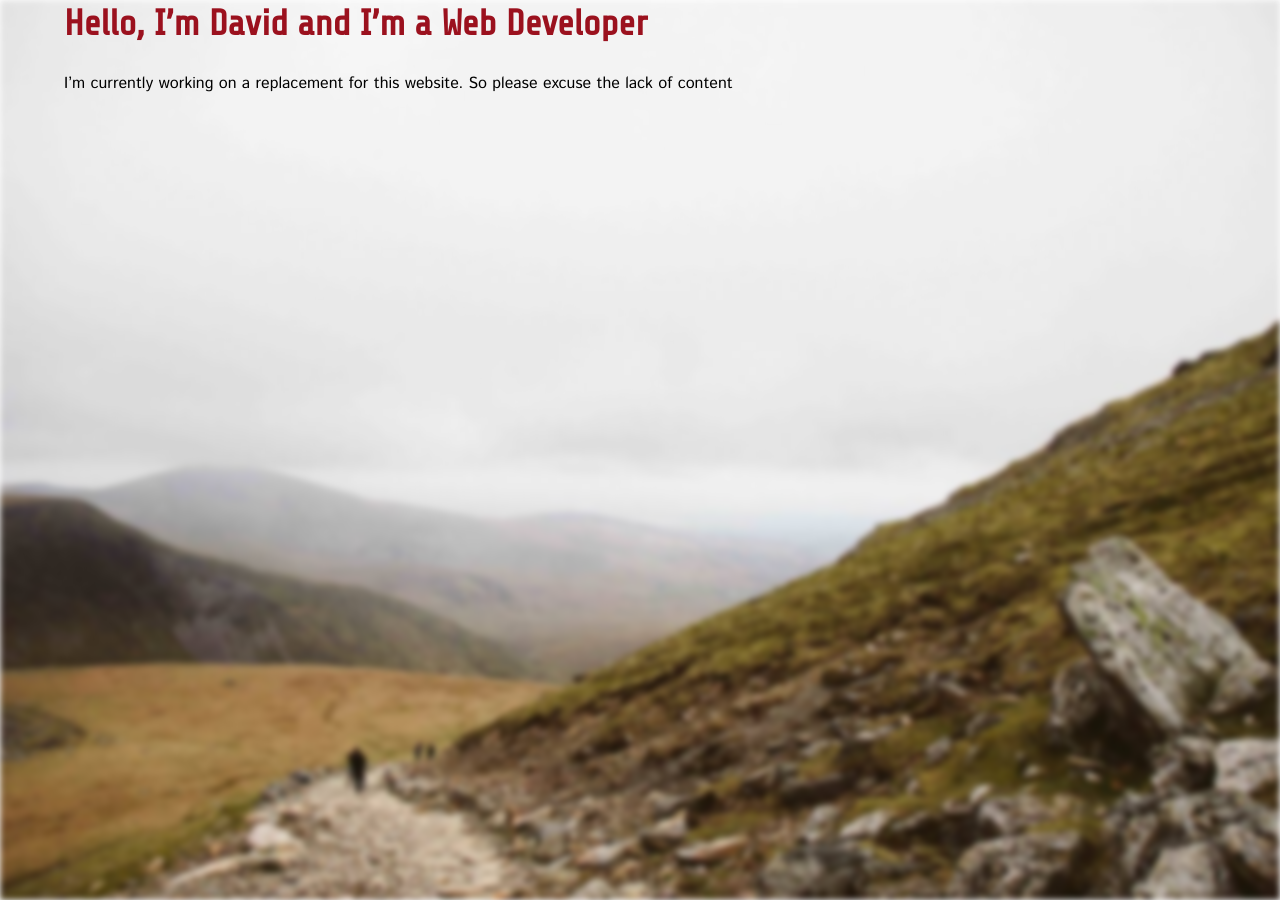
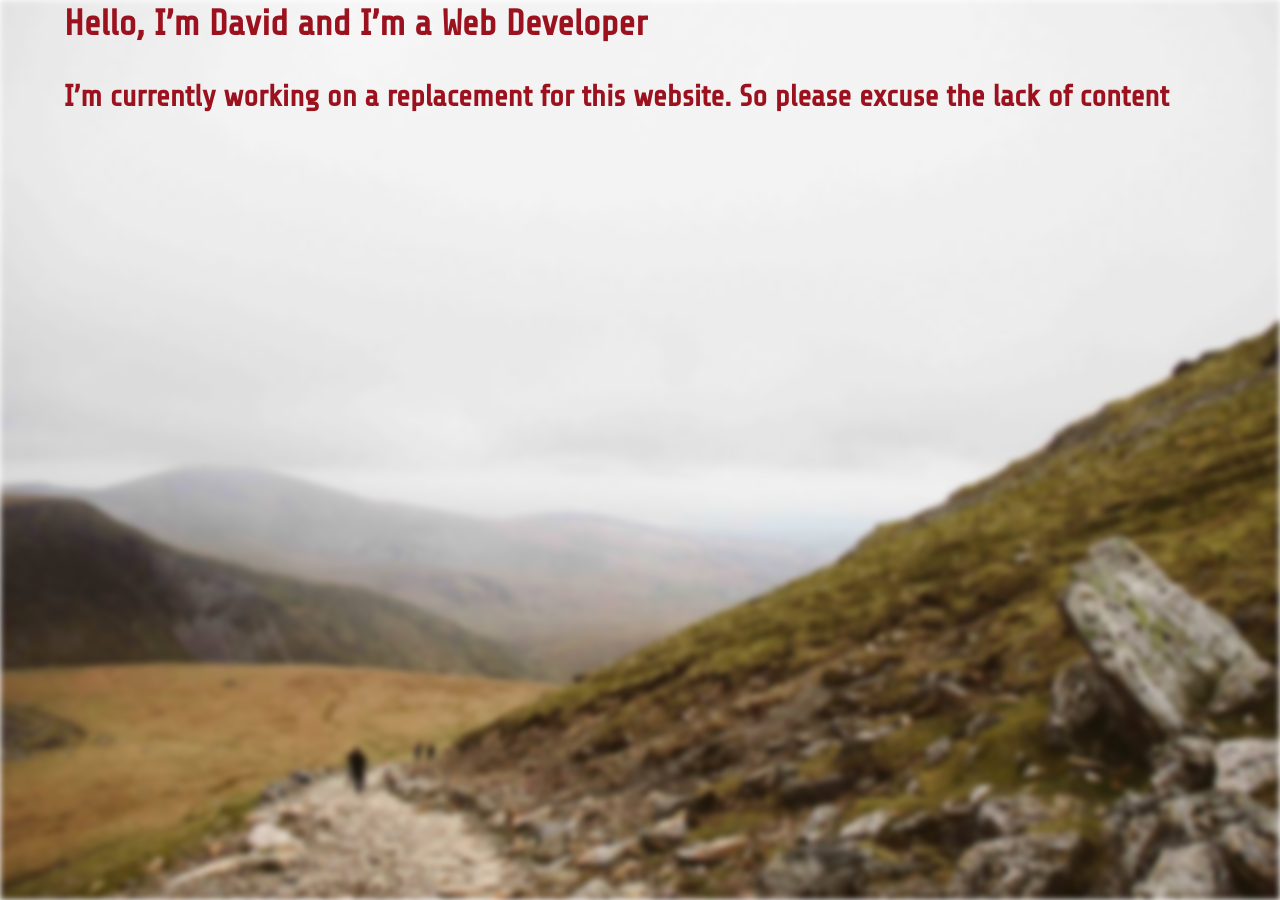
Before and after one commit to davebeesley/davebeesley.github.io, a Jekyll site: the page built from index.md, in a window 1280 px wide. Built offline with Jekyll 4.4.1, drawn with Linux system fonts in a browser that asks for light colours; Markdown is read by kramdown in place of the engine named in the settings.

```diff
--- a/index.md
+++ b/index.md
@@ -6,4 +6,4 @@ keywords: Web Developer, David Beesley, HTML, CSS, JavaScript, JS, PHP, Cheltenh
 author: David Beesley
 ---
 #Hello, I'm David and I'm a Web Developer
-I'm currently working on a replacement for this website. So please excuse the lack of content
+##I'm currently working on a replacement for this website. So please excuse the lack of content
```
